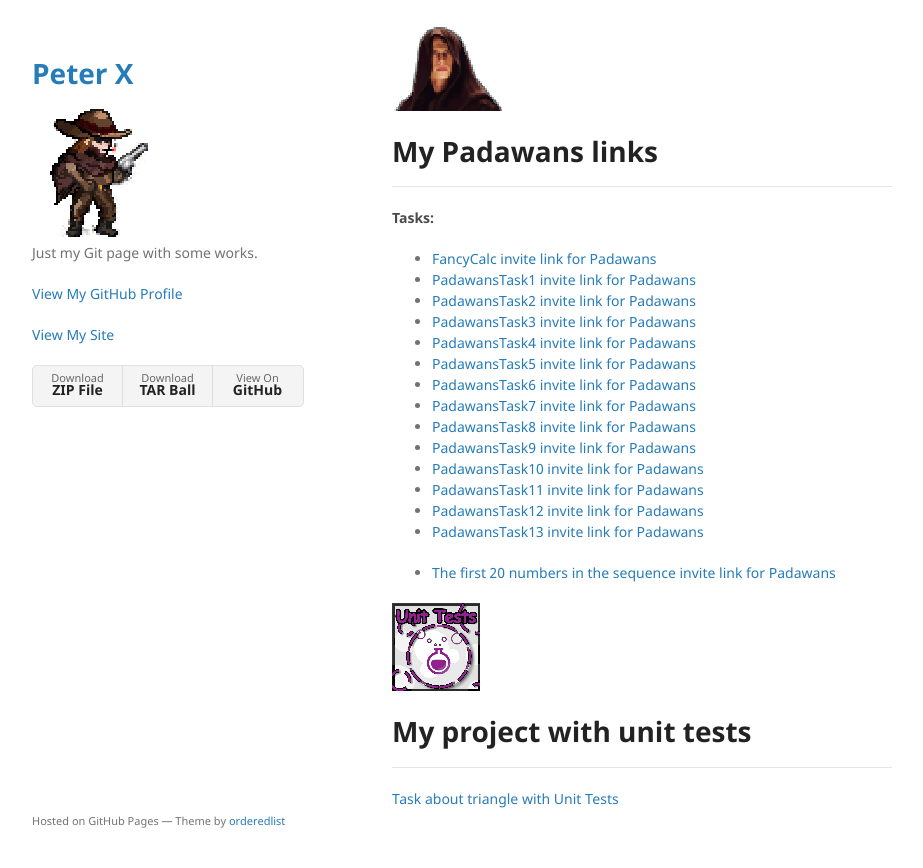
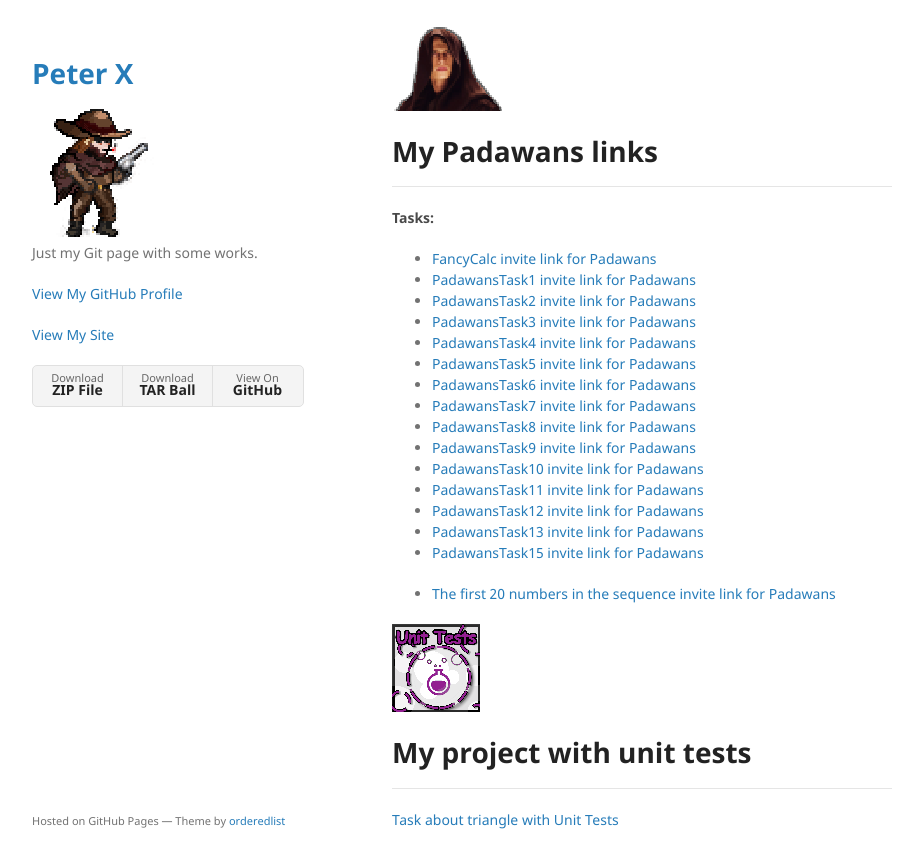
Before and after one commit to StwUser/StwUser.github.io, a Jekyll site: the page built from index.md, in a window 1280 px wide and 900 px high, scrolled down 717 px. Shown: the top 868 px of the window, without its empty margins (178-1101 px from the left). Built offline with Jekyll 4.4.1, drawn with Linux system fonts in a browser that asks for light colours; our own code applies the rules of GitHub Pages for plain Markdown files.

Commit message:
15taskupd

```diff
--- a/index.md
+++ b/index.md
@@ -44,6 +44,7 @@ is uor imagination.
 *	[PadawansTask11 invite link for Padawans](https://github.com/StwUser/PadawansTask11/invitations)
 *	[PadawansTask12 invite link for Padawans](https://github.com/StwUser/PadawansTask12/invitations)
 *	[PadawansTask13 invite link for Padawans](https://github.com/StwUser/PadawansTask13/invitations)
+*	[PadawansTask15 invite link for Padawans](https://github.com/StwUser/PadawansTask15/invitations)
 
 
 
```
